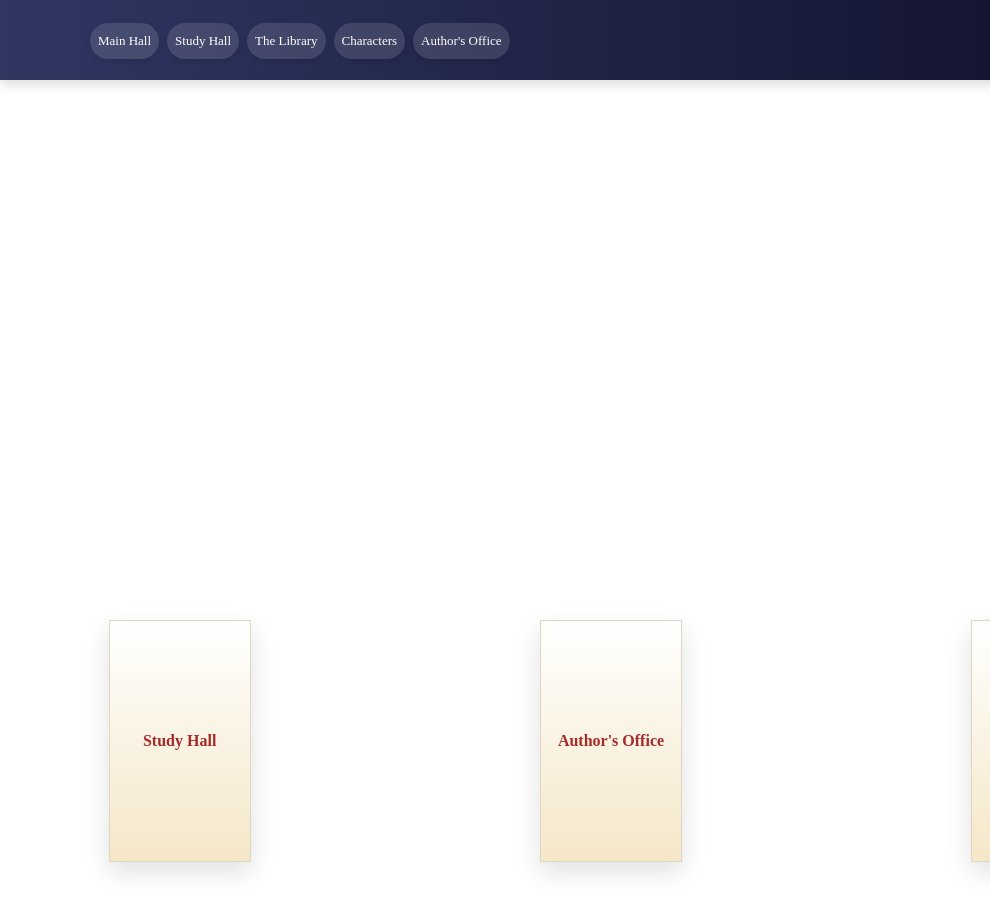
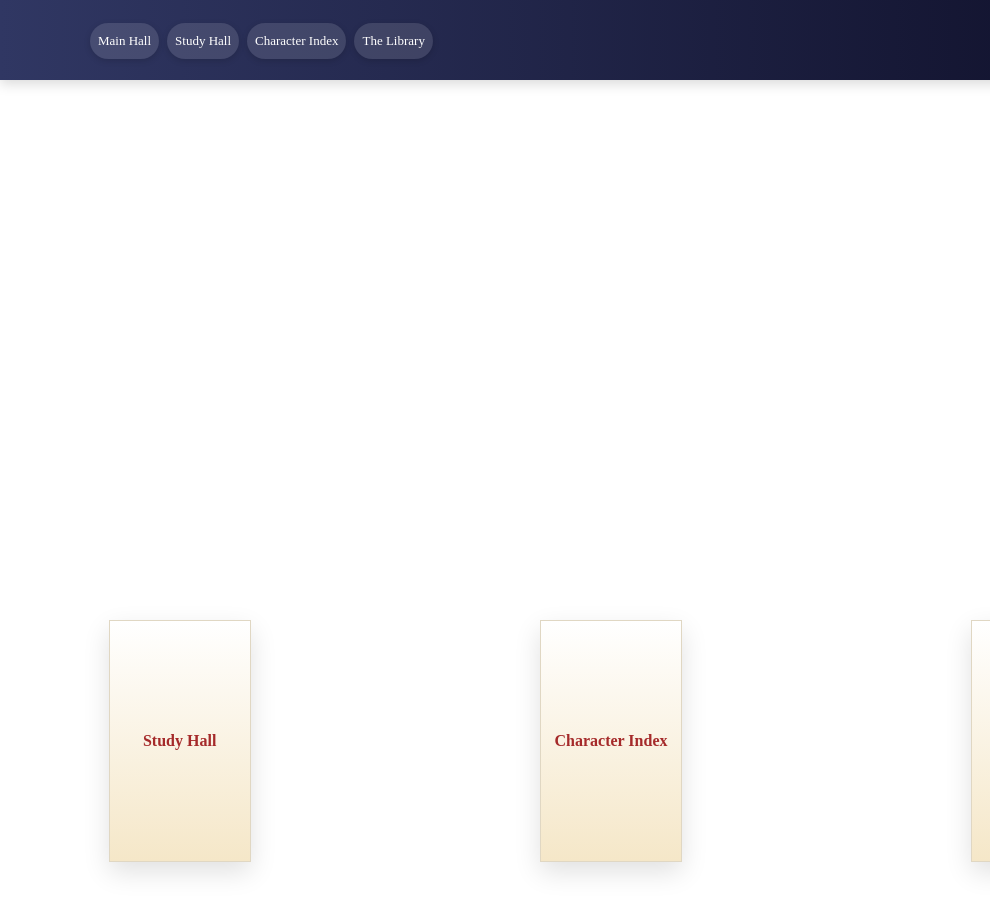
Before and after one commit to Leigh528/WDProjBerylliumLALICAN_MENOR, a plain HTML site: page index.html in a window 1280 px wide. Shown: the full height of the page, 0-990 px from the left. Drawn offline with Linux system fonts and the light colour scheme.

Commit message:
minoredittres

```diff
--- a/index.html
+++ b/index.html
@@ -196,9 +196,8 @@
     <nav class="navlinks">
       <a href="index.html" class="btn-one"><span>Main Hall</span></a>
       <a href="studyhall.html" class="btn-one"><span>Study Hall</span></a>
+      <a href="characters.html" class="btn-one"><span>Character Index</span></a>
       <a href="library.html" class="btn-one"><span>The Library</span></a>
-      <a href="characters.html" class="btn-one"><span>Characters</span></a>
-      <a href="authoroffice.html" class="btn-one"><span>Author's Office</span></a>
     </nav>
 
     <div class="navleft">
@@ -209,7 +208,7 @@
 </div>
   <section class="doors">
     <a class="door" href="studyhall.html"><span>Study Hall</span></a>
-    <a class="door" href="authoroffice.html"><span>Author's Office</span></a>
+    <a class="door" href="character.html"><span>Character Index</span></a>
     <a class="door" href="library.html"><span>The Library</span></a>
   </section>
 </body>
```
